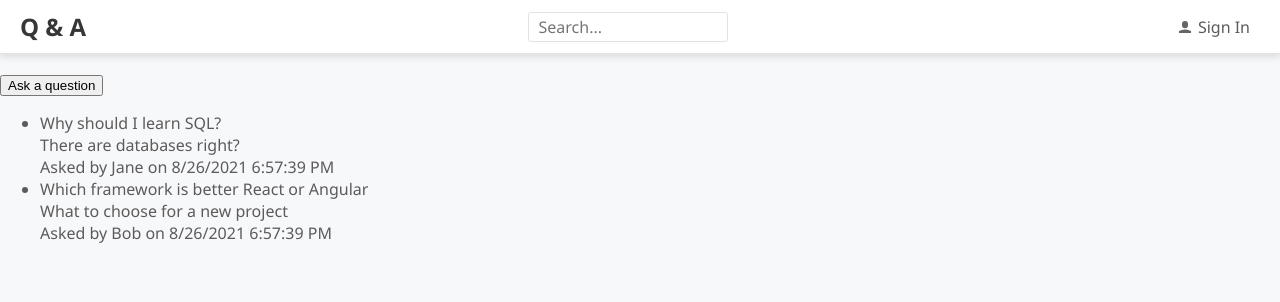
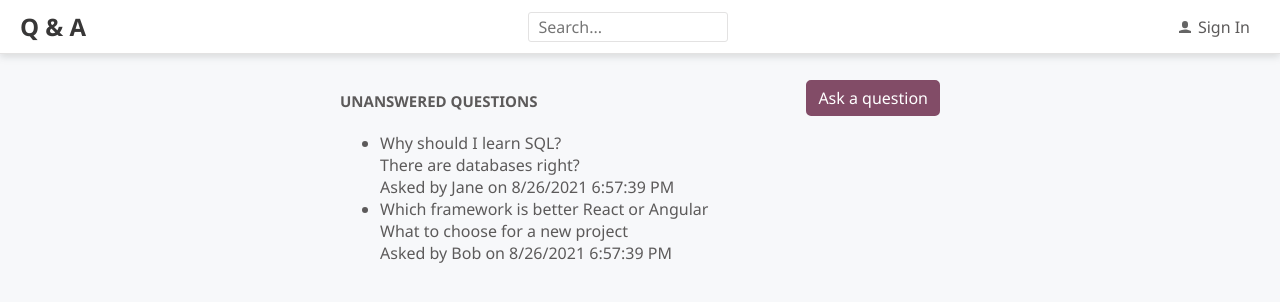
Before and after one commit to sswietoniowski/learning-aspnetcore-react-frontend-react-app, a React (Create React App) app: page / in a window 1280 px wide. Shown: the top 302 px of the page. Built offline with nearby package versions, Linux system fonts and the light colour scheme.

Commit message:
Created reusable components with Emotion

```diff
--- a/src/HomePage.tsx
+++ b/src/HomePage.tsx
@@ -1,8 +1,12 @@
+/** @jsxImportSource @emotion/react */
+
+import { css } from '@emotion/react';
 import React from 'react';
 import { QuestionList } from './QuestionList';
 import { getUnansweredQuestions, QuestionData } from './QuestionsData';
 import { Page } from './Page';
 import { PageTitle } from './PageTitle';
+import { PrimaryButton } from './Styles';
 
 export const HomePage = () => {
   const [questions, setQuestions] = React.useState<QuestionData[]>([]);
@@ -20,9 +24,17 @@
   };
   return (
     <Page>
-      <div>
+      <div
+        css={css`
+          display: flex;
+          align-items: center;
+          justify-content: space-between;
+        `}
+      >
         <PageTitle>Unanswered Questions</PageTitle>
-        <button onClick={handleAskQuestionClick}>Ask a question</button>
+        <PrimaryButton onClick={handleAskQuestionClick}>
+          Ask a question
+        </PrimaryButton>
       </div>
       {questionsLoading ? (
         <div>Loading...</div>
--- a/src/Page.tsx
+++ b/src/Page.tsx
@@ -1,3 +1,6 @@
+/** @jsxImportSource @emotion/react */
+
+import { css } from '@emotion/react';
 import React from 'react';
 import { PageTitle } from './PageTitle';
 
@@ -7,7 +10,13 @@
 }
 
 export const Page = ({ title, children }: Props) => (
-  <div>
+  <div
+    css={css`
+      margin: 50px auto 20px auto;
+      padding: 30px 20px;
+      max-width: 600px;
+    `}
+  >
     {title && <PageTitle>{title}</PageTitle>}
     {children}
   </div>
--- a/src/PageTitle.tsx
+++ b/src/PageTitle.tsx
@@ -1,7 +1,22 @@
+/** @jsxImportSource @emotion/react */
+
+import { css } from '@emotion/react';
 import React from 'react';
 
 interface Props {
   children: React.ReactNode;
 }
 
-export const PageTitle = ({ children }: Props) => <h2>{children}</h2>;
+export const PageTitle = ({ children }: Props) => (
+  <h2
+    css={css`
+      font-size: 15px;
+      font-weight: bold;
+      margin: 10px 0px 5px;
+      text-align: center;
+      text-transform: uppercase;
+    `}
+  >
+    {children}
+  </h2>
+);
--- a/src/Styles.ts
+++ b/src/Styles.ts
@@ -1,3 +1,5 @@
+import styled from '@emotion/styled';
+
 export const gray1 = '#383737';
 export const gray2 = '#5c5a5a';
 export const gray3 = '#857c81';
@@ -10,3 +12,25 @@
 export const accent2 = '#efd197';
 export const fontFamily = "'Segoe UI', 'Helvetica Neue',sans-serif";
 export const fontSize = '16px';
+
+export const PrimaryButton = styled.button`
+  background-color: ${primary2};
+  border-color: ${primary2};
+  border-style: solid;
+  border-radius: 5px;
+  font-family: ${fontFamily};
+  font-size: ${fontSize};
+  padding: 5px 10px;
+  color: white;
+  cursor: pointer;
+  :hover {
+    background-color: ${primary1};
+  }
+  :focus {
+    outline-color: ${primary2};
+  }
+  :disabled {
+    opacity: 0.5;
+    cursor: not-allowed;
+  }
+`;
```
